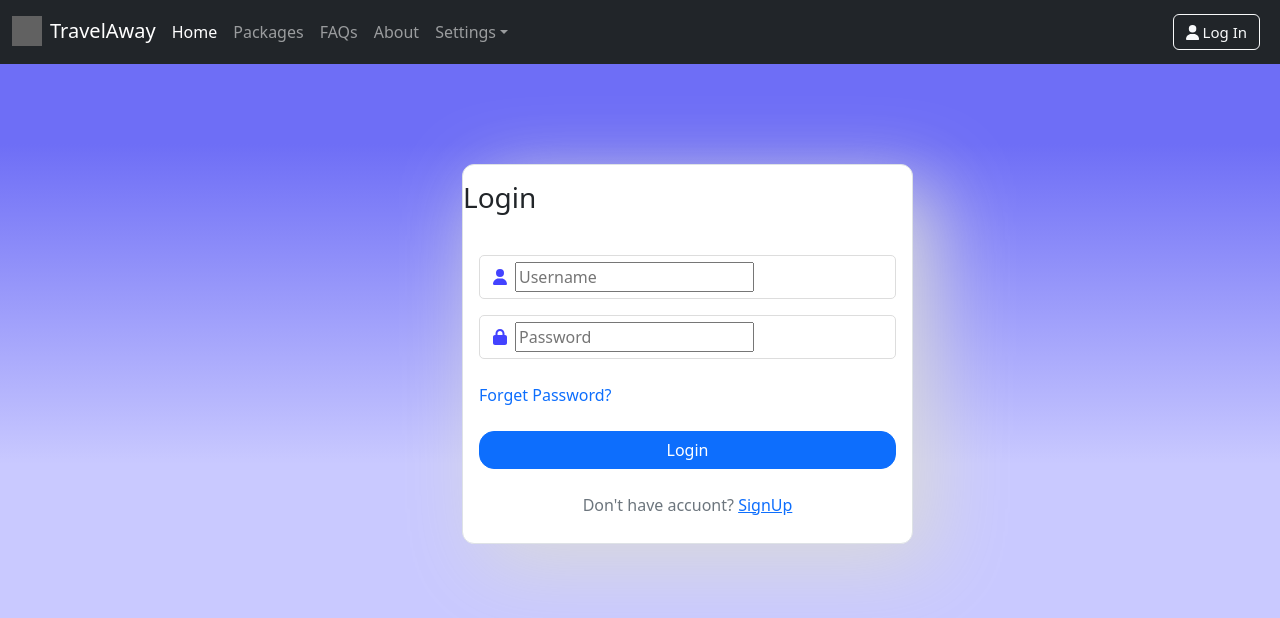
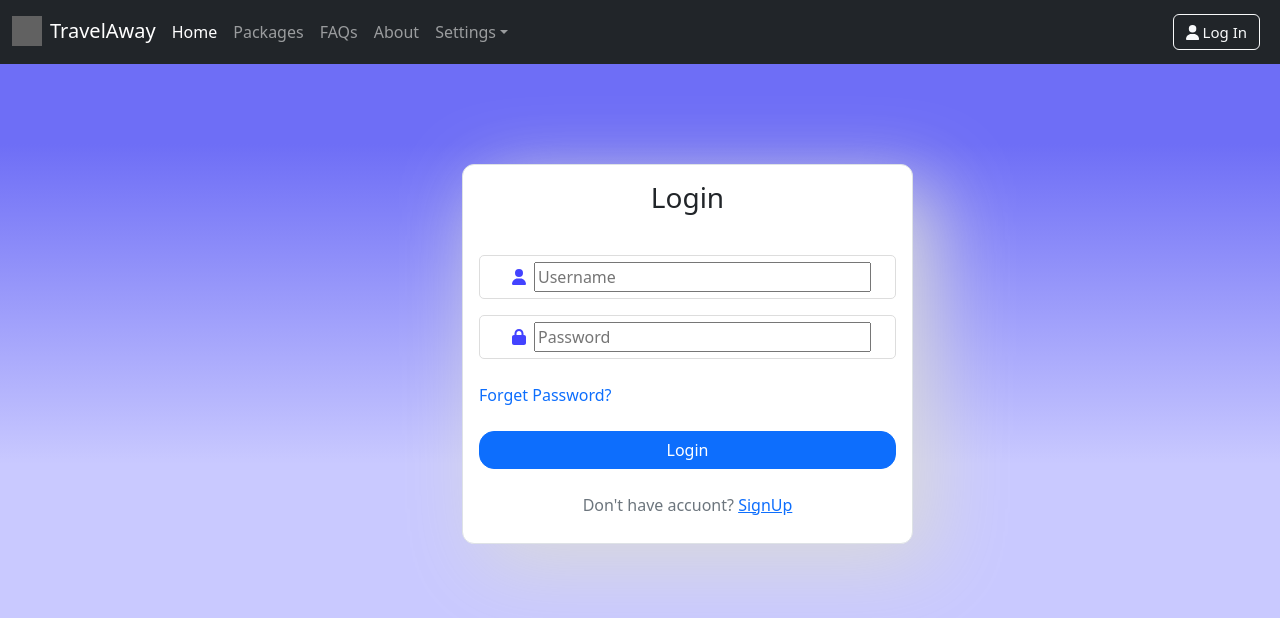
Before and after one commit to SenseiAree/TravelAway, an Angular app in the folder TravelAway/Infosys.TravelAway/TravelAwayApp/: page /login in a window 1280 px wide. Shown: the top 618 px of the page. Built offline with nearby package versions, Linux system fonts and the light colour scheme; grey boxes are pictures that could not be loaded.

Commit message:
Login HTML

```diff
--- a/TravelAway/Infosys.TravelAway/TravelAwayApp/src/app/login/login.component.html
+++ b/TravelAway/Infosys.TravelAway/TravelAwayApp/src/app/login/login.component.html
@@ -5,27 +5,27 @@
       <div class="offset-md-2 col-lg-5 col-md-7 offset-lg-4 offset-md-3">
         <div class=" panel border bg-white">
           <div class="panel-heading">
-            <h3 class=" pt-3 font-weight-bold">Login</h3>
+            <h3 class="pt-3 font-weight-bold" style="text-align:center">Login</h3>
           </div>
            <div class="panel-body p-3">
              <form>
                <div class="form-group pt-3">
-                 <div class="input-field">
+                 <div class="input-field px-4">
                    <span class="fa fa-user p-2"></span> <!--for user icon-->
-                   <input type="text" placeholder="Username" />
+                   <input type="text" style="width: 100%;" placeholder="Username"  />
                  </div>
                </div>
                <div class="form-group pt-3">
-                 <div class="input-field">
+                 <div class="input-field px-4">
                    <span class="fa fa-lock p-2"></span> <!--for password icon-->
-                   <input type="password" placeholder="Password" />
+                   <input type="password" style="width:100%;" placeholder="Password" />
                  </div>
                </div>
                <div class="form-inline fr mt-4">
                  <a id="forget" class=" font-weight-bold" >Forget Password?</a>
                </div>
                <button type="submit" class=" btn btn-primary btn-block mt-4 w-100">Login</button>
-               <div class="text-center pt-4 text-muted">Don't have accuont? <a id=" forget" routerLink="/signup">SignUp</a></div>
+               <div class="text-center pt-4 text-muted">Don't have accuont? <a id=" forget" routerLink="/login">SignUp</a></div>
              </form>
            </div>
          </div>
```
